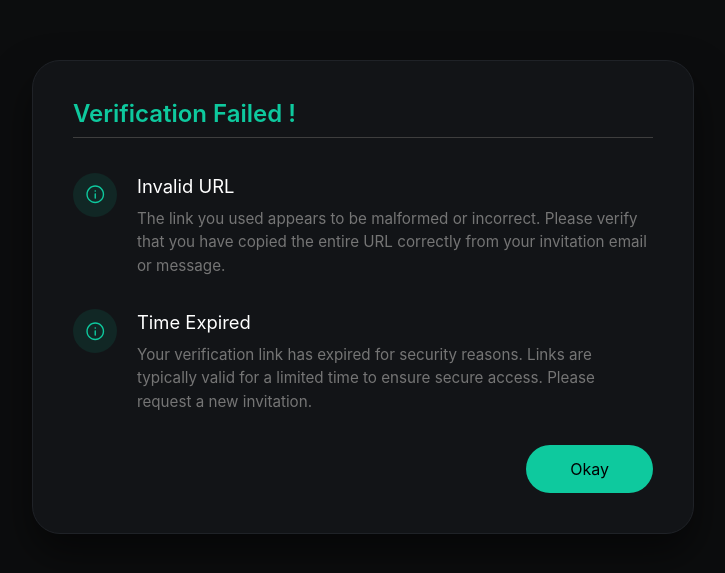
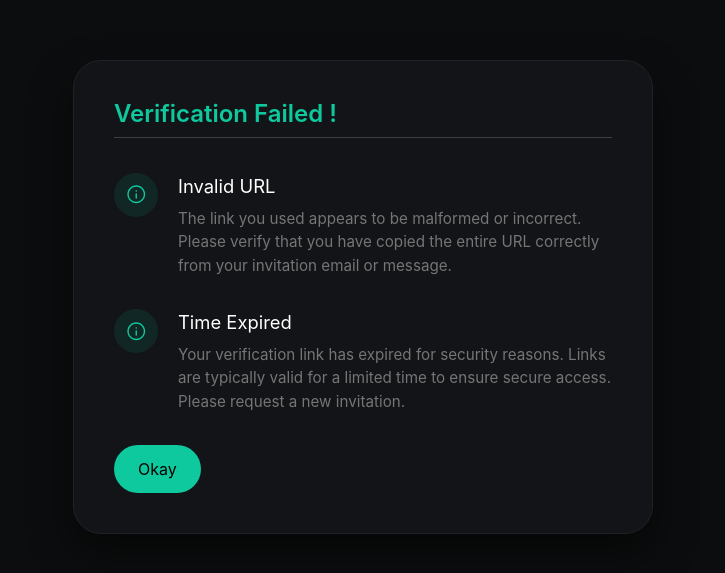
Before and after one commit to vkreing18/videosignature, a React (Vite) app: page / in a window 1280 px wide. Shown: the part 103-676 px from the top of the page, without its empty margins (277-1002 px from the left). Built offline with nearby package versions, Linux system fonts and the light colour scheme.

Commit message:
Updated Code

```diff
--- a/src/App.jsx
+++ b/src/App.jsx
@@ -2,6 +2,7 @@ import { BrowserRouter as Router, Routes, Route, Navigate } from 'react-router-d
 import VerificationPage from './Components/VerificationPage';
 import VideoSignature from './Components/videoSignature';
 import EndPage from './Components/EndPage';
+import PreviewPage from './Components/PreviewPage';
 
 export default function App() {
   return (
@@ -17,6 +18,7 @@ export default function App() {
         <Route path="*" element={<Navigate to="/" />} />
 
         <Route path="/completed" element={<EndPage />} />
+        <Route path="/preview" element={<PreviewPage />} />
       </Routes>
     </Router>
   );
--- a/src/Components/PreviewPage.jsx
+++ b/src/Components/PreviewPage.jsx
@@ -0,0 +1,58 @@
+import { useState, useEffect } from "react";
+import { useNavigate } from "react-router-dom";
+import "./VideoSignature.css";
+import MobileBlocker from "./MobileBlocker";
+
+export default function PreviewPage() {
+  const [isLaptop, setIsLaptop] = useState(true);
+  const navigate = useNavigate();
+
+  // Temporary video link for playback
+  const videoUrl = "https://www.youtube.com/embed/x-Hs9CgbB1I";
+
+  useEffect(() => {
+    const checkDevice = () => setIsLaptop(window.innerWidth >= 1024);
+    checkDevice();
+    window.addEventListener("resize", checkDevice);
+    return () => window.removeEventListener("resize", checkDevice);
+  }, []);
+
+  if (!isLaptop) return <MobileBlocker />;
+
+  return (
+    <div className="app-dark-bg">
+      <div className="instruction-modal">
+        <h2 className="teal-title">Your recorded signature</h2>
+        <div className="divider" />
+
+        <div className="compact-video-viewport">
+          <iframe
+            width="100%"
+            height="100%"
+            src={videoUrl}
+            title="Video Preview"
+            frameBorder="0"
+            allow="accelerometer; autoplay; clipboard-write; encrypted-media; gyroscope; picture-in-picture"
+            allowFullScreen
+            style={{ borderRadius: "18px" }}
+          ></iframe>
+        </div>
+
+        <div className="preview-action-footer">
+          <button
+            className="re-record-btn"
+            onClick={() => navigate("/videosignature")}
+          >
+            Re-record
+          </button>
+          <button
+            className="teal-continue-btn"
+            onClick={() => navigate("/completed")}
+          >
+            Submit
+          </button>
+        </div>
+      </div>
+    </div>
+  );
+}
--- a/src/Components/VideoSignature.css
+++ b/src/Components/VideoSignature.css
@@ -1,4 +1,4 @@
-/* Global Dark Background */
+/* --- Global Layout --- */
 .app-dark-bg {
   display: flex;
   align-items: center;
@@ -8,45 +8,43 @@
   background-color: #0c0d0e; /* Figma Background */
   font-family: 'Inter', sans-serif;
   margin: 0;
+  overflow: hidden;
 }
 
-/* Modal and Panel Styles */
-.instruction-modal, .recording-panel {
-  background-color: #121417;
+/* --- Unified Modal Dimensions (580px) --- */
+/* Used for Verification, Instructions, Recording, and Preview */
+.instruction-modal, .recording-panel, .end-card {
+  background-color: #121417; /* Figma Card Color */
   border-radius: 28px;
   width: 90%;
   max-width: 580px;
   padding: 40px;
   border: 1px solid #1f2227;
   box-shadow: 0 20px 40px rgba(0,0,0,0.5);
+  display: flex;
+  flex-direction: column;
+  box-sizing: border-box;
 }
 
+/* --- Typography --- */
 .teal-title {
   color: #0ec99e; /* Figma Teal */
   font-size: 24px;
   font-weight: 600;
-  font-family: 'Inter', sans-serif;
   margin: 0;
-}
-
-.modal-header {
-  display: flex;
-  justify-content: space-between;
-  align-items: center;
 }
 
 .divider {
   height: 1px;
-  background-color:#3E3E3E;
+  background-color: #3E3E3E;
   margin: 10px 0 35px 0;
 }
 
-/* Instruction Items */
-.instruction-item {
-  display: flex;
-  gap: 20px;
-  margin-bottom: 32px;
-}
+.sub-heading { color: #ffffff; font-size: 1.15rem; font-weight: 400; margin: 0 0 6px 0; }
+.body-text { color: #757575; font-size: 0.95rem; line-height: 1.55; margin: 0; }
+
+/* --- Instruction Page Components --- */
+.instruction-item { display: flex; gap: 20px; margin-bottom: 32px; }
 
 .icon-circle {
   width: 44px; height: 44px; border-radius: 50%;
@@ -54,48 +52,104 @@
 }
 
 .teal-glow { background: rgba(14, 201, 158, 0.1); color: #0ec99e; }
-.teal-check{ background: rgba(14, 201, 158, 0.1); color: #0ec99e; }
-.sub-heading { color: #ffffff; font-size: 1.15rem; font-weight: 400; margin: 0 0 6px 0; }
-.body-text { color: #757575; font-size: 0.95rem; line-height: 1.55; margin: 0; }
+.teal-check { background: rgba(14, 201, 158, 0.1); color: #0ec99e; }
 
-.modal-footer { display: flex; justify-content: flex-end; margin-top: 10px; }
-
-.teal-continue-btn {
-  background-color: #0ec99e; color: #000000;
-  padding: 14px 44px; border-radius: 50px; border: none;
-  font-weight: 400; font-size: 1rem; cursor: pointer;
-}
-
-
+/* --- Video Viewport (Standardized Size) --- */
 .compact-video-viewport {
   position: relative;
   width: 100%;
-  max-width: 480px;
-  margin: 0 auto 10px auto;
   aspect-ratio: 16 / 9;
   border-radius: 18px;
   overflow: hidden;
   border: 1px solid #1f2227;
+  background-color: #000000;
+  display: flex;
+  align-items: center;
+  justify-content: center;
+  margin-bottom: 25px;
 }
 
-.signature-video { width: 100%; height: 100%; object-fit: cover; transform: rotateY(180deg); }
+.signature-video {
+  width: 100%;
+  height: 100%;
+  object-fit: cover;
+  transform: rotateY(180deg); /* Mirror effect */
+}
 
+/* --- UI Indicators --- */
 .live-rec-pill {
   position: absolute; top: 12px; right: 12px;
-  background:#FF2424; color: white;
+  background: #FF2424; color: white;
   padding: 4px 8px; border-radius: 9px;
   font-size: 0.75rem; font-weight: 400;
+  z-index: 10;
 }
 
 .big-time { color: #ffffff; font-size: 1.5rem; font-weight: 400; text-align: center; }
 .time-sub { color: #757575; text-align: center; margin-bottom: 5px; }
 
-.dark-stop-btn {
-  background:#480101; color: #F44336;
-  border: 1px solid #F44336;
-  border-radius: 50px; width: 30%;
-  margin-left: 35%;
-  font-weight: 400; cursor: pointer; transition: 0.2s;
+/* --- Buttons --- */
+
+/* Primary Action */
+.teal-continue-btn {
+  background-color: #0ec99e;
+  color: #000000;
+  padding: 14px 24px;
+  border-radius: 50px;
+  border: none;
+  font-weight: 400;
+  align-items: end;
+  font-size: 1rem;
+  cursor: pointer;
+  transition: opacity 0.2s ease;
+  align-self: flex-end;
+  margin-top: auto;
 }
 
-.dark-stop-btn:hover { background: #3d0e0e; }
+.re-record-btn {
+  background: transparent;
+  color: #0ec99e;
+  padding: 14px 30px;
+  border-radius: 50px;
+  border: 1px solid #0ec99e;
+  font-weight: 600;
+  font-size: 1rem;
+  cursor: pointer;
+}
+
+/* Stop Button (Dark Red) */
+.dark-stop-btn {
+  background: #480101;
+  color: #F44336;
+  border: 1px solid #F44336;
+  border-radius: 50px;
+  width: 40%;
+  margin: 10px auto 0 auto;
+  font-weight: 600;
+  cursor: pointer;
+  padding: 10px 0;
+}
+
+/* Footer for Preview Page (Two Buttons) */
+.preview-action-footer {
+  display: flex;
+  justify-content: space-between;
+  align-items: center;
+  width: 100%;
+  margin-top: 10px;
+}
+
+/* Loading state centering */
+.loading {
+  color: #757575;
+  font-size: 0.95rem;
+  text-align: center;
+}
+
+/* Success Icon (End Page) */
+.success-icon-circle {
+  width: 80px; height: 80px; border-radius: 50%;
+  background: rgba(14, 201, 158, 0.1);
+  display: flex; align-items: center; justify-content: center;
+  margin: 30px auto 20px auto;
+}
```
Also changed, not shown: src/Components/PreviewPage.css (deleted).
